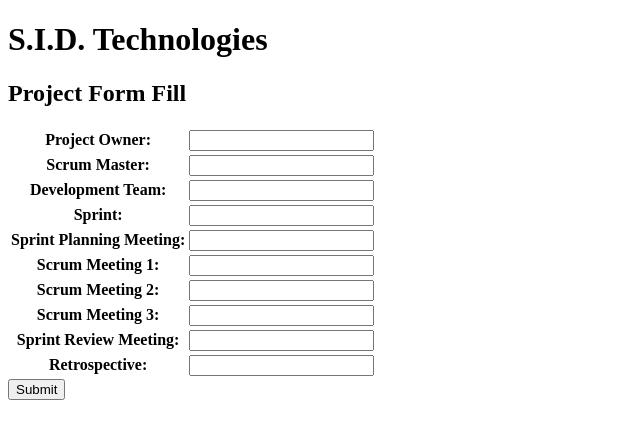
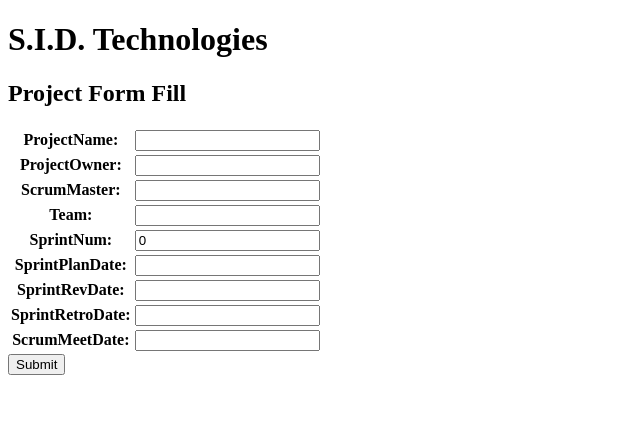
Before and after one commit to brittanylei/sidtechnologies, a Django app: page /mainpage/getProject.html in a window 1280 px wide. Shown: the top 439 px of the page, without its empty margins (0-640 px from the left). Run offline with Django 3.2, Linux system fonts and the light colour scheme.

Commit message:
uploading sprint 2 report

```diff
--- a/Front_End/SIDTech/SIDTechnologies/mainpage/models.py
+++ b/Front_End/SIDTech/SIDTechnologies/mainpage/models.py
@@ -1,4 +1,5 @@
 from django.db import models
+from django.forms import ModelForm
 
 from .forms import ProjectForm
 
@@ -28,6 +29,15 @@ class Sprint(models.Model):
 
     # write a function to write form data to this class
 
+class SprintForm(ModelForm):
+    class Meta:
+        model = Sprint
+        fields = ['projectName', 'projectOwner', 'scrumMaster', 'team',
+        'sprintNum', 'sprintPlanDate', 'sprintRevDate', 'sprintRetroDate',
+        'scrumMeetDate']
+
+
+
 class Goals(models.Model):
     # multiple user stories per goal (one_to_many)
     name = models.CharField(max_length=100)
--- a/Front_End/SIDTech/SIDTechnologies/mainpage/templates/mainpage/index.html
+++ b/Front_End/SIDTech/SIDTechnologies/mainpage/templates/mainpage/index.html
@@ -8,7 +8,7 @@
       <br></br>
       <!-- break -->
     </h2>
-      Project Owner: {{form.errors}}
+      Project Owner: {{Sprint.projectOwner}}
     <h2>
       <br> </br>
 
--- a/Front_End/SIDTech/SIDTechnologies/mainpage/views.py
+++ b/Front_End/SIDTech/SIDTechnologies/mainpage/views.py
@@ -3,7 +3,7 @@ from django.http import HttpResponse
 from django.http import HttpResponseRedirect
 from django.template import loader
 
-from .forms import ProjectForm
+# from .forms import ProjectForm
 from .models import *
 
 def index(request):
@@ -33,13 +33,13 @@ def getProject(request):
     template = loader.get_template('mainpage/getProject.html')
     if request.method == 'POST':
         # create a form instance and populate it with data from the request:
-        form = ProjectForm(request.POST)
+        form = SprintForm(request.POST)
         # check whether it's valid:
         if form.is_valid():
             # process the data in form.cleaned_data as required
             # ...
-            # project = ProjectForm.save(commit=False)
-            project = ProjectForm.objects.get()
+            project = SprintForm.save(commit=False)
+            # project = SprintForm.objects.get()
             store = Store.Objects.get(store_name=store_name)
             project.store = store
             project.save()
@@ -49,6 +49,6 @@ def getProject(request):
 
     # if a GET (or any other method) we'll create a blank form
     else:
-        form = ProjectForm()
+        form = SprintForm()
 
     return HttpResponse(template.render({'form':form}, request))
```
Also changed, not shown: 2 other files.
